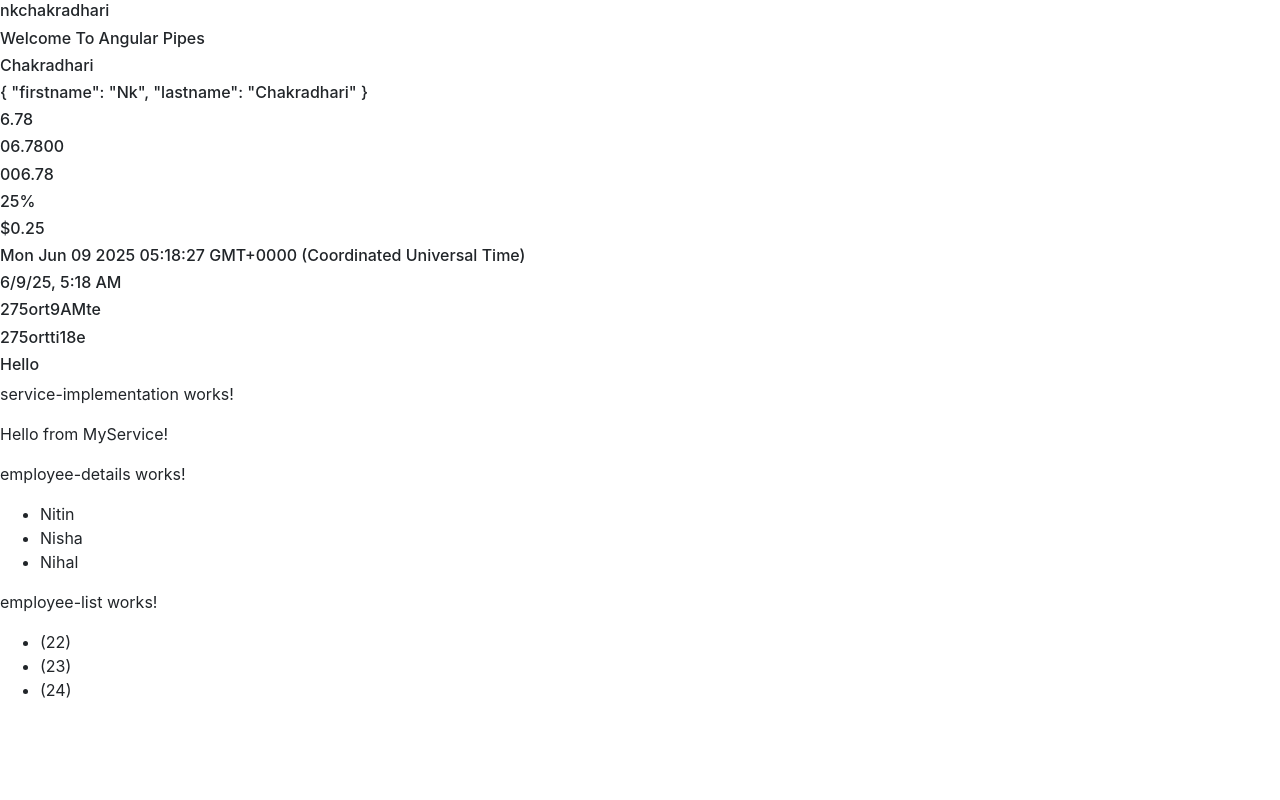
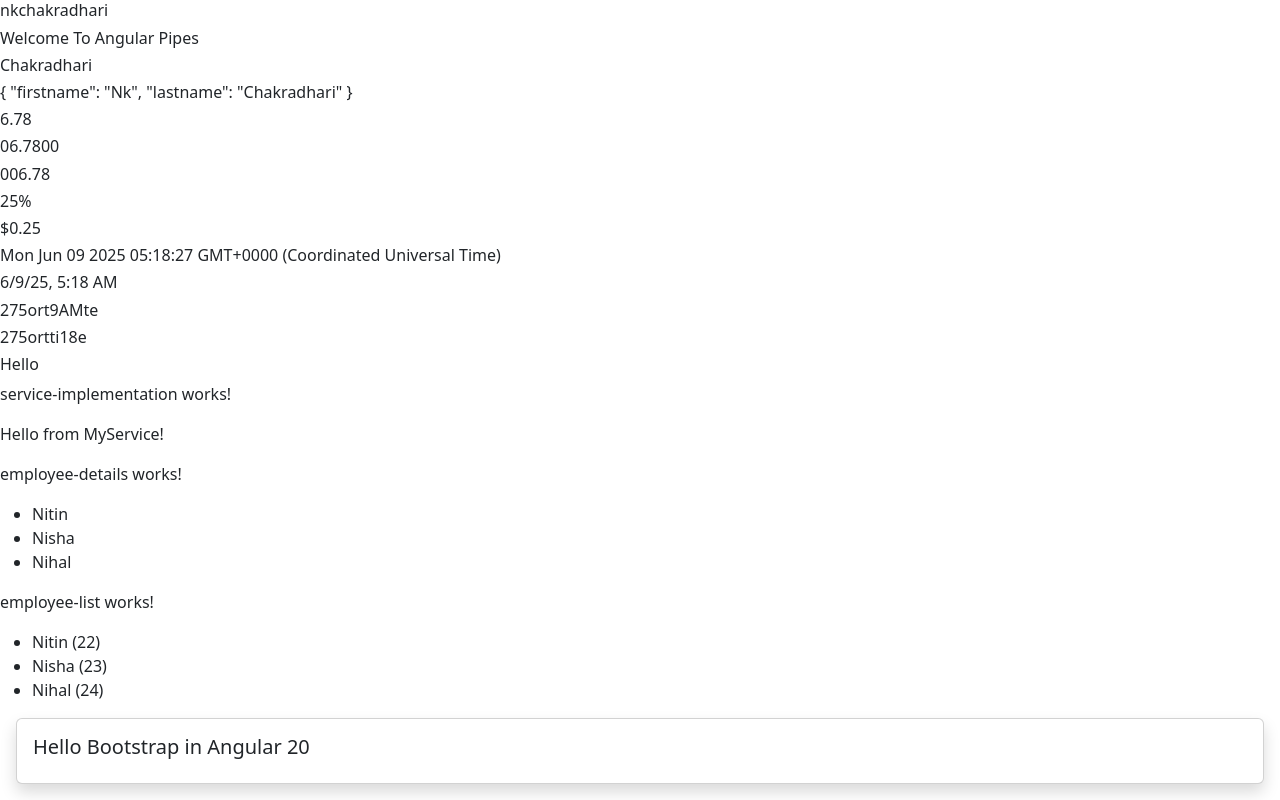
Before and after one commit to nkchakradhari780/First-Angular-app, an Angular app: page / in a window 1280 px wide. Shown: the part 1970-2770 px from the top of the page. Before the commit the page ends 2688 px from the top, so only its background shows below. Built offline with nearby package versions, Linux system fonts and the light colour scheme.

Commit message:
implemented services and installed bootstrap

```diff
--- a/package.json
+++ b/package.json
@@ -16,6 +16,7 @@
     "@angular/forms": "^20.0.0",
     "@angular/platform-browser": "^20.0.0",
     "@angular/router": "^20.0.0",
+    "bootstrap": "^5.3.6",
     "rxjs": "~7.8.0",
     "tslib": "^2.3.0",
     "zone.js": "~0.15.0"
--- a/src/app/app.html
+++ b/src/app/app.html
@@ -21,6 +21,11 @@
   <app-employee-details />
   <app-employee-list />
 
+  <div class="card m-3 p-3 shadow">
+    <h5 class="card-title">
+      Hello Bootstrap in Angular 20
+    </h5>
+  </div>
 
 
 </div>
--- a/src/app/components/employee-list/employee-list.html
+++ b/src/app/components/employee-list/employee-list.html
@@ -2,6 +2,6 @@
 
 <ul>
     <li *ngFor="let employe of employees">
-        {{employe.name}} ({{employe.Age}})
+        {{employe.Name}} ({{employe.Age}})
     </li>
 </ul>
--- a/src/app/components/service-implementation/service-implementation.ts
+++ b/src/app/components/service-implementation/service-implementation.ts
@@ -10,13 +10,15 @@
 })
 
 export class ServiceImplementation {
-  msg:any;
+  msg:string = 'hello from component';
 
   constructor(private myService: MyService){
 
   }
 
+
   ngOnInit(){
+    this.myService.msgFromComp = this.msg;
     this.msg = this.myService.getMessage();
   }
 }
--- a/src/app/services/my-service.ts
+++ b/src/app/services/my-service.ts
@@ -6,6 +6,8 @@
 export class MyService {
 
   constructor() { }
+
+  public msgFromComp: string = '';
 
   getMessage(): string {
     return 'Hello from MyService!'
--- a/src/index.html
+++ b/src/index.html
@@ -7,15 +7,8 @@
   <meta name="viewport" content="width=device-width, initial-scale=1">
   <link rel="icon" type="image/x-icon" href="favicon.ico">
 
-<!-- Bootstrap CSS -->
-<link rel="stylesheet" href="https://stackpath.bootstrapcdn.com/bootstrap/4.5.2/css/bootstrap.min.css">
 </head>
 <body>
   <app-root></app-root>
 </body>
-<!-- Bootstrap JS, Popper.js, and jQuery -->
-<script src="https://code.jquery.com/jquery-3.5.1.slim.min.js"></script>
-<script src="https://cdn.jsdelivr.net/npm/popper.js@1.16.1/dist/umd/popper.min.js"></script>
-<script src="https://stackpath.bootstrapcdn.com/bootstrap/4.5.2/js/bootstrap.min.js"></script>
-
 </html>
--- a/src/styles.css
+++ b/src/styles.css
@@ -1 +1,2 @@
 /* You can add global styles to this file, and also import other style files */
+@import "bootstrap/dist/css/bootstrap.min.css"
```
Also changed, not shown: 1 other file (tests, documents, lock files or other folders).
